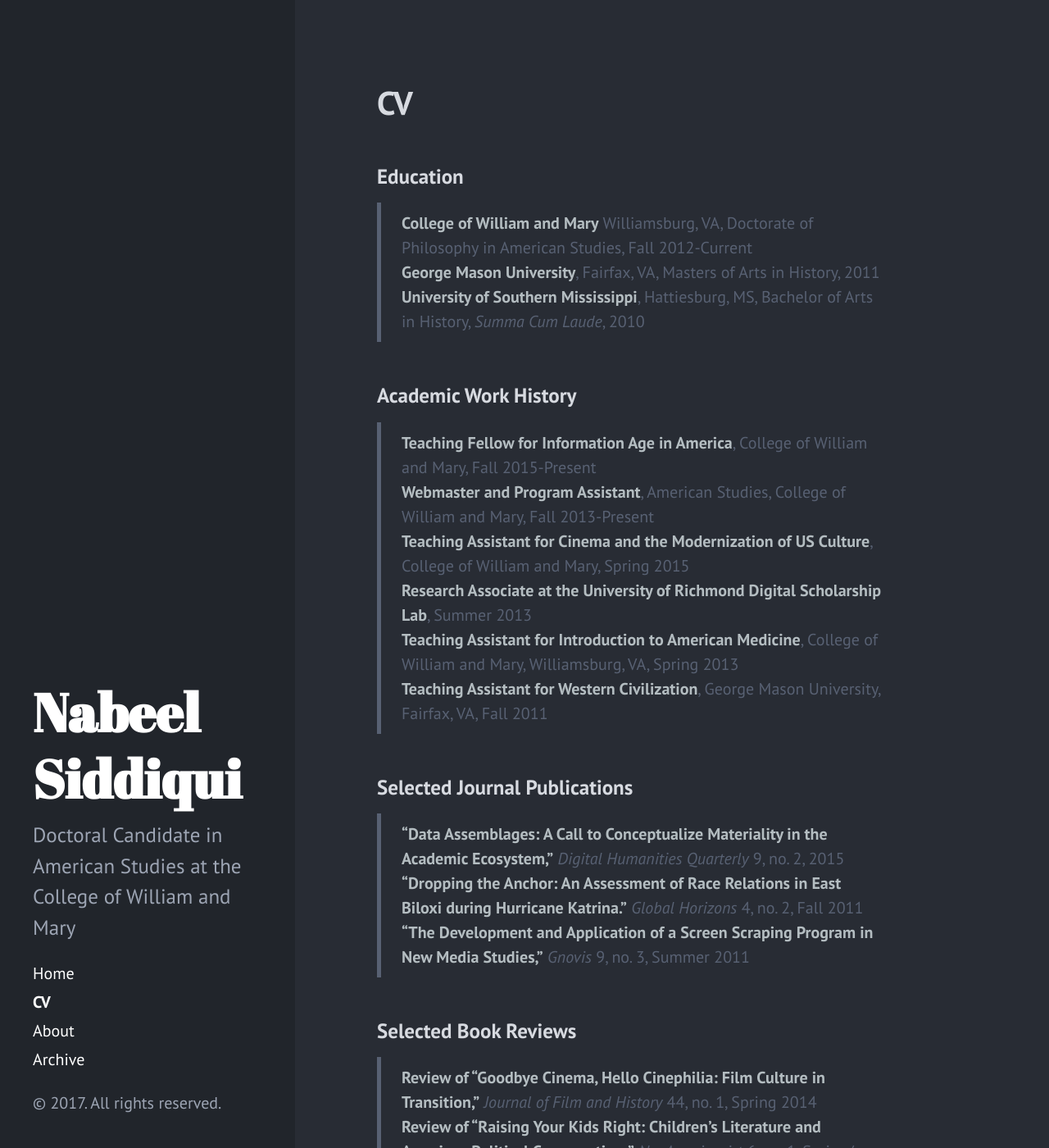
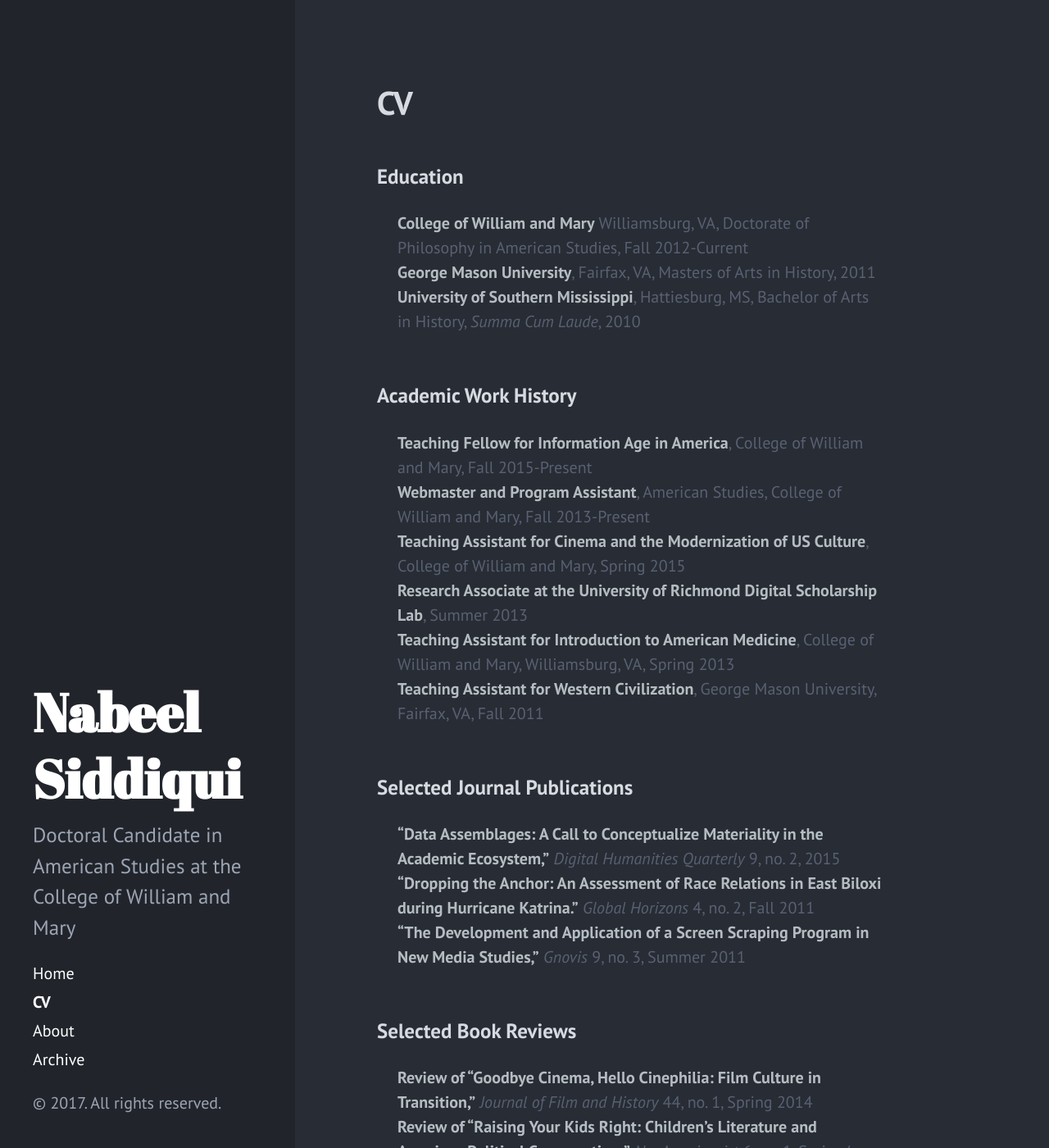
Before and after one commit to nabsiddiqui/nabsiddiqui_old_jekyll_site, a Jekyll site: the page built from CV.md, in a window 1280 px wide and 1400 px high. Shown: the whole window at 82% size. Built offline with Jekyll 4.4.1, drawn with Linux system fonts in a browser that asks for light colours.

Commit message:
Removed blockquote from css

```diff
--- a/public/css/poole-atom.css
+++ b/public/css/poole-atom.css
@@ -222,8 +222,8 @@ blockquote {
   padding: .5rem 1rem;
   margin: .8rem 0;
   color: #586173;
-  border-left: .25rem solid #586173;
 }
+
 blockquote p:last-child {
   margin-bottom: 0;
 }
```
